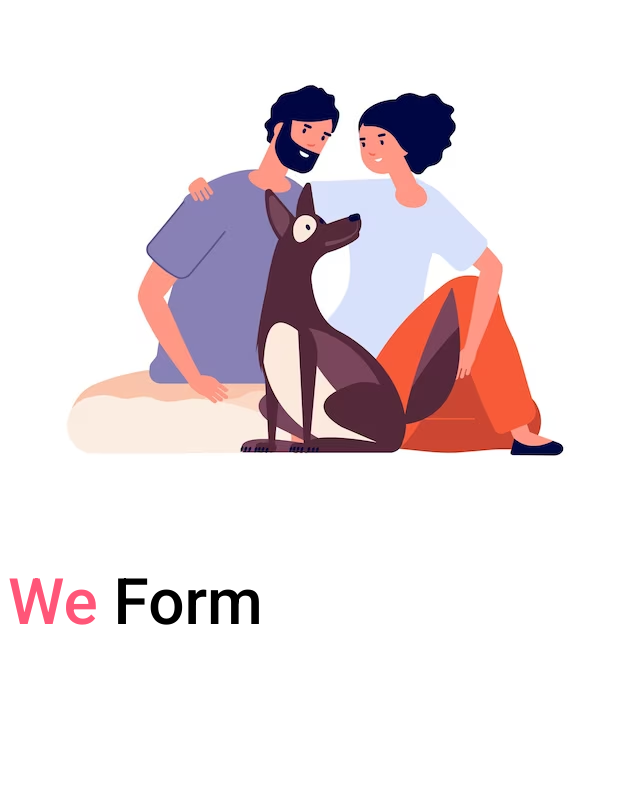
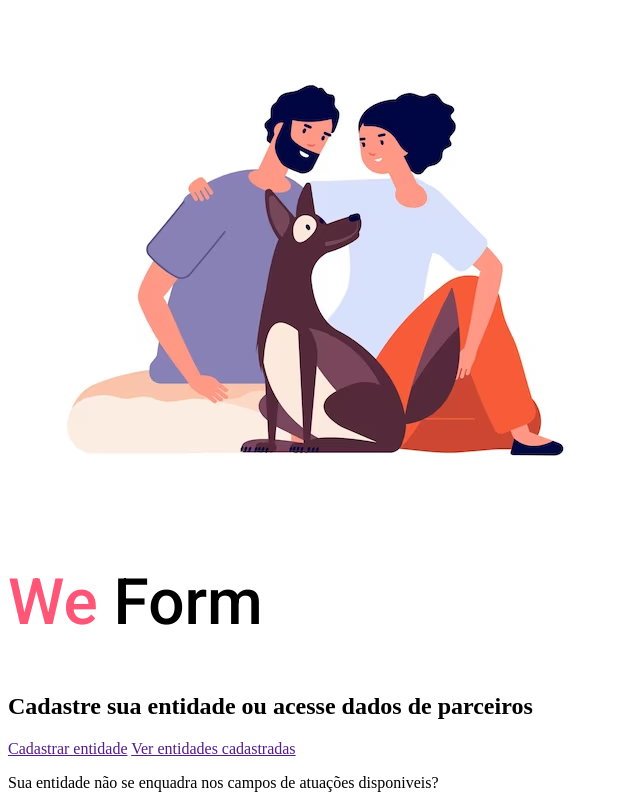
Before and after one commit to PhelipeSilvestre/Trilha-Digital_Coders-24_Front-End, a plain HTML site: page Modulo 3 - CSS/Compilando conceitos e criando um projeto/index.html in a window 1280 px wide. Shown: the whole page, without its empty margins (0-640 px from the left). Drawn offline with Linux system fonts and the light colour scheme.

Commit message:
build structure in HTML

```diff
--- a/Modulo 3 - CSS/Compilando conceitos e criando um projeto/index.html
+++ b/Modulo 3 - CSS/Compilando conceitos e criando um projeto/index.html
@@ -25,7 +25,25 @@
 
         <h1><span>We</span> Form</h1>
       </aside>
-      <main></main>
+
+      <main>
+        <h2>
+          Cadastre sua <span>entidade</span> ou acesse dados
+          <span>de parceiros</span>
+        </h2>
+
+        <div class="actions">
+          <a href="">Cadastrar entidade</a>
+          <a href="">Ver entidades cadastradas</a>
+        </div>
+
+        <footer>
+          <p>
+            Sua entidade não se enquadra nos campos de atuações disponiveis?
+          </p>
+          <a href=""></a>
+        </footer>
+      </main>
     </div>
   </body>
 </html>
```
